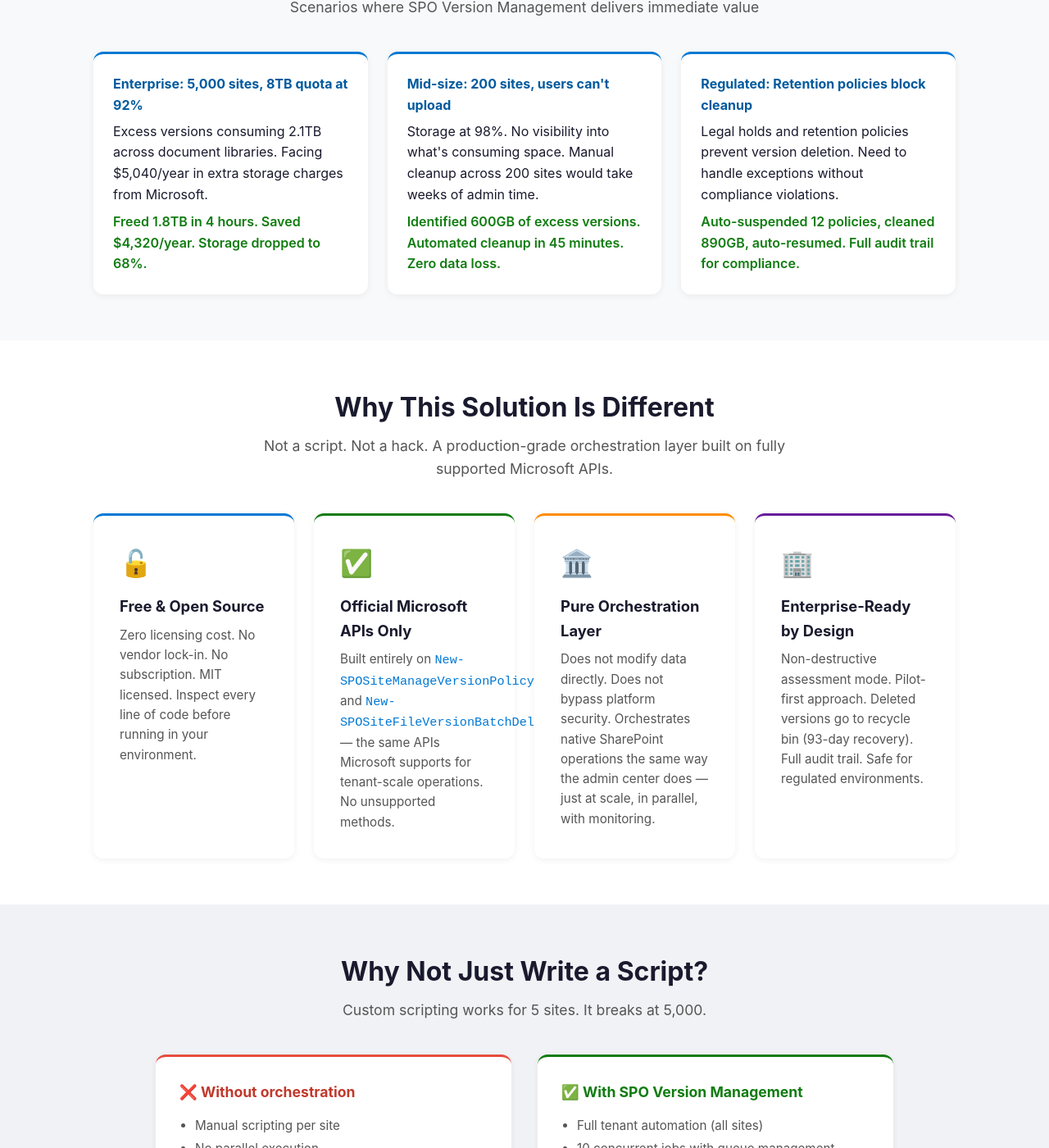
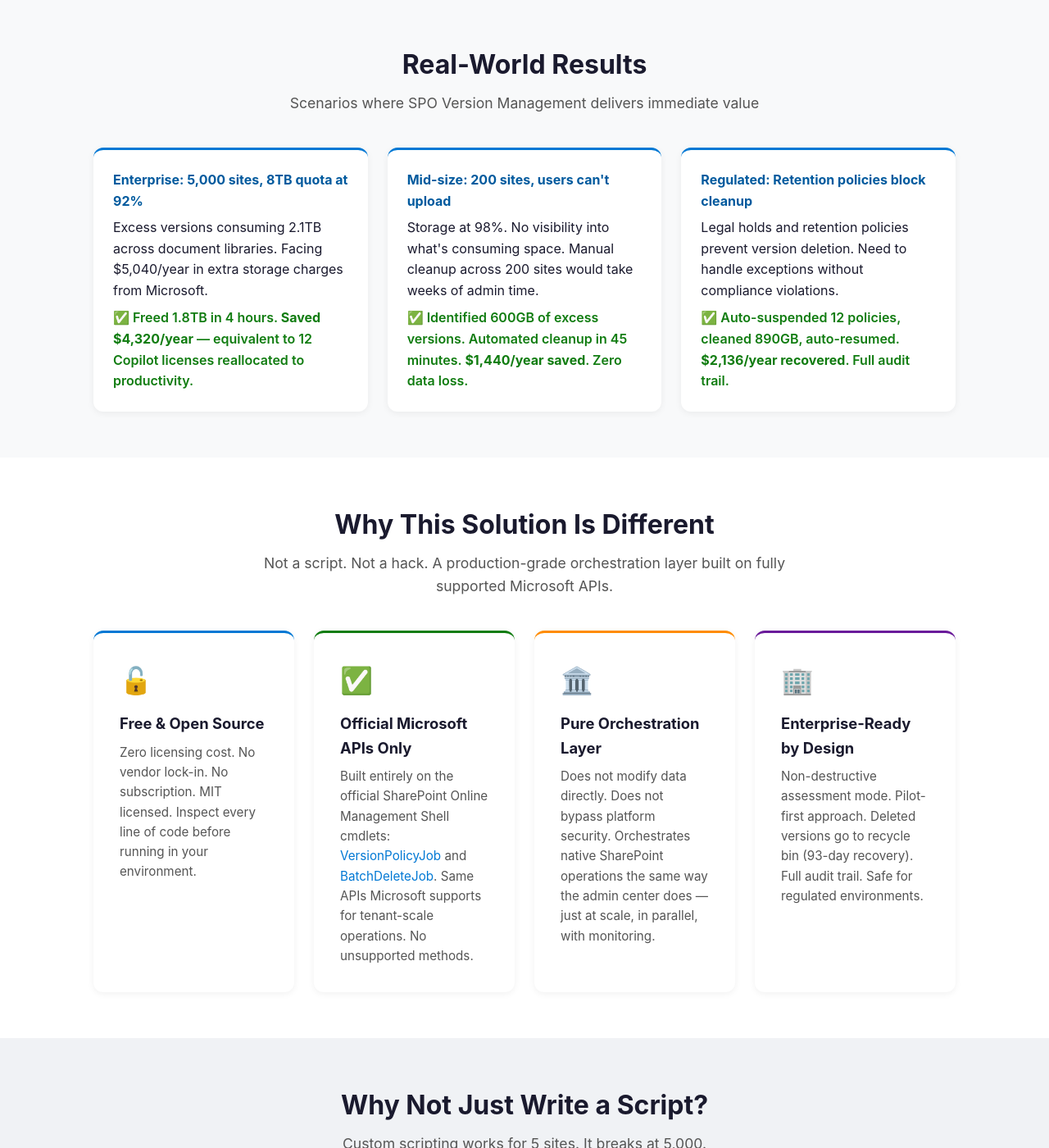
Before and after one commit to ivanoliv/SPOVersionManagement, a Jekyll site: the page built from docs/index.html, in a window 1280 px wide and 1400 px high, scrolled down 5718 px. Shown: the whole window at 82% size. Built offline with Jekyll 4.4.1, drawn with Linux system fonts in a browser that asks for light colours; some of the changed text lies outside the part shown.

Commit message:
feat: add ROI/value messaging, fix trust cards layout, remove -OpenDashboard
- Remove -OpenDashboard parameter from README documentation
- Fix trust cards layout: shorten cmdlet link text, add word-break CSS
- Calculator: add Copilot license equivalent and reinvestment messaging
- Use cases: add USD savings and reinvestment context to results
- Add 'From Cost Reduction to Strategic Investment' section (homepage)
- Add 'From Governance to Strategic Value' section (governance guide)
- Add 'Financial Impact' table with Copilot equivalents (version guide)
- Add reinvestment table + Copilot/AI positioning (costs guide)
- All CTAs: 'Identify Reclaimable Budget' / 'quantify in USD' language
- Final CTA: 'See How Much Budget You Can Recover'

```diff
--- a/docs/index.html
+++ b/docs/index.html
@@ -106,7 +106,7 @@
 
         /* Features Grid */
         .features-grid { display: grid; grid-template-columns: repeat(auto-fit, minmax(320px, 1fr)); gap: 1.5rem; }
-        .feature-card { background: #fff; padding: 2rem; border-radius: var(--radius); box-shadow: var(--shadow); transition: transform 0.2s, box-shadow 0.2s; }
+        .feature-card { background: #fff; padding: 2rem; border-radius: var(--radius); box-shadow: var(--shadow); transition: transform 0.2s, box-shadow 0.2s; overflow-wrap: break-word; word-break: break-word; }
         .feature-card:hover { transform: translateY(-3px); box-shadow: var(--shadow-lg); }
         .feature-card .icon { font-size: 2rem; margin-bottom: 0.8rem; }
         .feature-card h3 { font-size: 1.15rem; margin-bottom: 0.5rem; color: var(--gray-800); }
@@ -445,7 +445,7 @@
     <section class="calculator">
         <div class="container">
             <h2 class="section-title">How Much Are Versions Costing You?</h2>
-            <p class="section-subtitle">Enter your estimated excess version storage to calculate potential annual savings</p>
+            <p class="section-subtitle">Enter your estimated excess version storage to calculate potential annual savings — and what you could reinvest</p>
             <div class="calc-box">
                 <h3>SharePoint Storage Savings Calculator</h3>
                 <div class="calc-input">
@@ -454,6 +454,7 @@
                 </div>
                 <div class="calc-result" id="calc-result">$2,400 / year</div>
                 <div class="calc-formula">Based on Microsoft 365 extra file storage: $0.20 per GB per month &times; 12 months (1 TB = 1,024 GB)</div>
+                <div id="calc-reinvest" style="margin-top:1rem;padding:1rem;background:var(--gray-100);border-radius:8px;font-size:0.9rem;color:#444;line-height:1.6;"></div>
             </div>
         </div>
     </section>
@@ -539,17 +540,17 @@
                 <div class="use-case">
                     <div class="scenario">Enterprise: 5,000 sites, 8TB quota at 92%</div>
                     <p>Excess versions consuming 2.1TB across document libraries. Facing $5,040/year in extra storage charges from Microsoft.</p>
-                    <div class="result">Freed 1.8TB in 4 hours. Saved $4,320/year. Storage dropped to 68%.</div>
+                    <div class="result">✅ Freed 1.8TB in 4 hours. <strong>Saved $4,320/year</strong> — equivalent to 12 Copilot licenses reallocated to productivity.</div>
                 </div>
                 <div class="use-case">
                     <div class="scenario">Mid-size: 200 sites, users can't upload</div>
                     <p>Storage at 98%. No visibility into what's consuming space. Manual cleanup across 200 sites would take weeks of admin time.</p>
-                    <div class="result">Identified 600GB of excess versions. Automated cleanup in 45 minutes. Zero data loss.</div>
+                    <div class="result">✅ Identified 600GB of excess versions. Automated cleanup in 45 minutes. <strong>$1,440/year saved</strong>. Zero data loss.</div>
                 </div>
                 <div class="use-case">
                     <div class="scenario">Regulated: Retention policies block cleanup</div>
                     <p>Legal holds and retention policies prevent version deletion. Need to handle exceptions without compliance violations.</p>
-                    <div class="result">Auto-suspended 12 policies, cleaned 890GB, auto-resumed. Full audit trail for compliance.</div>
+                    <div class="result">✅ Auto-suspended 12 policies, cleaned 890GB, auto-resumed. <strong>$2,136/year recovered</strong>. Full audit trail.</div>
                 </div>
             </div>
         </div>
@@ -569,7 +570,7 @@
                 <div class="feature-card" style="border-top:3px solid var(--green);">
                     <div class="icon">✅</div>
                     <h3>Official Microsoft APIs Only</h3>
-                    <p>Built entirely on <a href="https://learn.microsoft.com/powershell/module/sharepoint-online/new-spositemanageversionpolicyjob" target="_blank" rel="noopener"><code>New-SPOSiteManageVersionPolicyJob</code></a> and <a href="https://learn.microsoft.com/powershell/module/sharepoint-online/new-spositefileversionbatchdeletejob" target="_blank" rel="noopener"><code>New-SPOSiteFileVersionBatchDeleteJob</code></a> — the same APIs Microsoft supports for tenant-scale operations. No unsupported methods.</p>
+                    <p>Built entirely on the official SharePoint Online Management Shell cmdlets: <a href="https://learn.microsoft.com/powershell/module/sharepoint-online/new-spositemanageversionpolicyjob" target="_blank" rel="noopener">VersionPolicyJob</a> and <a href="https://learn.microsoft.com/powershell/module/sharepoint-online/new-spositefileversionbatchdeletejob" target="_blank" rel="noopener">BatchDeleteJob</a>. Same APIs Microsoft supports for tenant-scale operations. No unsupported methods.</p>
                 </div>
                 <div class="feature-card" style="border-top:3px solid var(--orange);">
                     <div class="icon">🏛️</div>
@@ -615,6 +616,31 @@
                         <li>Complete audit trail for compliance</li>
                     </ul>
                 </div>
+            </div>
+        </div>
+    </section>
+
+    <!-- From Cost Reduction to Strategic Investment -->
+    <section style="padding:3.5rem 0;background:#fff;">
+        <div class="container" style="max-width:860px;margin:0 auto;">
+            <h2 class="section-title">From Cost Reduction to Strategic Investment</h2>
+            <p class="section-subtitle">Storage savings aren't just about reducing your bill — they're budget you can reallocate</p>
+            <div style="display:grid;grid-template-columns:repeat(auto-fit, minmax(250px, 1fr));gap:2rem;margin-top:2rem;">
+                <div style="padding:1.5rem;background:var(--gray-100);border-radius:12px;border-left:4px solid #e74c3c;">
+                    <h4 style="color:#c0392b;margin-bottom:0.5rem;">Before</h4>
+                    <p style="color:#555;font-size:0.95rem;line-height:1.6;">Paying Microsoft $0.20/GB/month for excess file versions that provide zero business value. Budget consumed by storage waste.</p>
+                </div>
+                <div style="padding:1.5rem;background:var(--gray-100);border-radius:12px;border-left:4px solid var(--green);">
+                    <h4 style="color:var(--green);margin-bottom:0.5rem;">After</h4>
+                    <p style="color:#555;font-size:0.95rem;line-height:1.6;">Recovered budget reinvested into strategic initiatives: Microsoft Copilot licenses, AI-powered productivity, security tools, or user training.</p>
+                </div>
+            </div>
+            <div style="margin-top:2rem;padding:1.5rem;background:linear-gradient(135deg,#f8f9fa,#e3f2fd);border-radius:12px;text-align:center;">
+                <p style="font-size:1.05rem;color:#1a1a2e;margin-bottom:0.5rem;"><strong>Example:</strong> A tenant paying $12,000/year in excess storage charges could instead fund <strong>33 Microsoft 365 Copilot licenses</strong></p>
+                <p style="font-size:0.85rem;color:#666;">Based on $0.20/GB/month storage cost vs. ~$30/user/month Copilot licensing. Actual pricing varies by agreement.</p>
+            </div>
+            <div style="margin-top:1.5rem;text-align:center;">
+                <p style="color:#444;font-size:0.95rem;line-height:1.6;">Clean, well-governed content also improves Copilot output quality — fewer outdated versions means more relevant AI-generated results across your organization.</p>
             </div>
         </div>
     </section>
@@ -683,9 +709,9 @@
 
     <!-- Final CTA -->
     <div class="final-cta">
-        <h2>See How Much Storage You Can Recover — Before Making Any Changes</h2>
-        <p>Run a non-destructive assessment in under 5 minutes. SyncOnly mode applies policies without deleting a single version. Review the Dashboard, then decide.</p>
-        <a href="https://github.com/ivanoliv/SPOVersionManagement/releases" class="btn btn-primary">Download Free — Start Assessment Now</a>
+        <h2>See How Much Budget You Can Recover — Before Making Any Changes</h2>
+        <p>Run a non-destructive assessment in under 5 minutes. SyncOnly mode applies policies without deleting a single version. Review the Dashboard, quantify savings in USD, then decide.</p>
+        <a href="https://github.com/ivanoliv/SPOVersionManagement/releases" class="btn btn-primary">Download Free — Identify Reclaimable Budget Now</a>
         <p style="margin-top:1.5rem;font-size:0.9rem;opacity:0.8;">Official Microsoft APIs • No direct data manipulation • Recycle bin recovery (93 days) • MIT License • No vendor lock-in</p>
     </div>
 
@@ -703,9 +729,15 @@
             const gb = tb * 1024;
             const annual = gb * 0.20 * 12;
             const monthly = gb * 0.20;
+            const copilotLicenses = Math.floor(annual / 360);
             document.getElementById('calc-result').innerHTML =
                 '$' + annual.toLocaleString(undefined, {maximumFractionDigits:0}) + ' / year' +
                 '<small>$' + monthly.toLocaleString(undefined, {maximumFractionDigits:0}) + '/month you could stop paying Microsoft for extra storage</small>';
+            document.getElementById('calc-reinvest').innerHTML = annual > 0 ?
+                '<strong>Reinvestment potential:</strong> $' + annual.toLocaleString(undefined, {maximumFractionDigits:0}) +
+                '/year recovered → equivalent to ~' + copilotLicenses + ' Microsoft 365 Copilot licenses' +
+                ' <span style="opacity:0.7;font-size:0.82rem;">(at ~$30/user/month)</span>' +
+                '<br><span style="color:#555;">Shift budget from storage waste to productivity and AI initiatives.</span>' : '';
         }
         calcSavings();
 
```
Also changed, not shown: docs/guides/reduce-sharepoint-storage-costs.md (+20 -2 lines), docs/guides/sharepoint-governance-best-practices.md (+16 -3 lines), docs/guides/sharepoint-version-management.md (+20 -3 lines), README.md.
